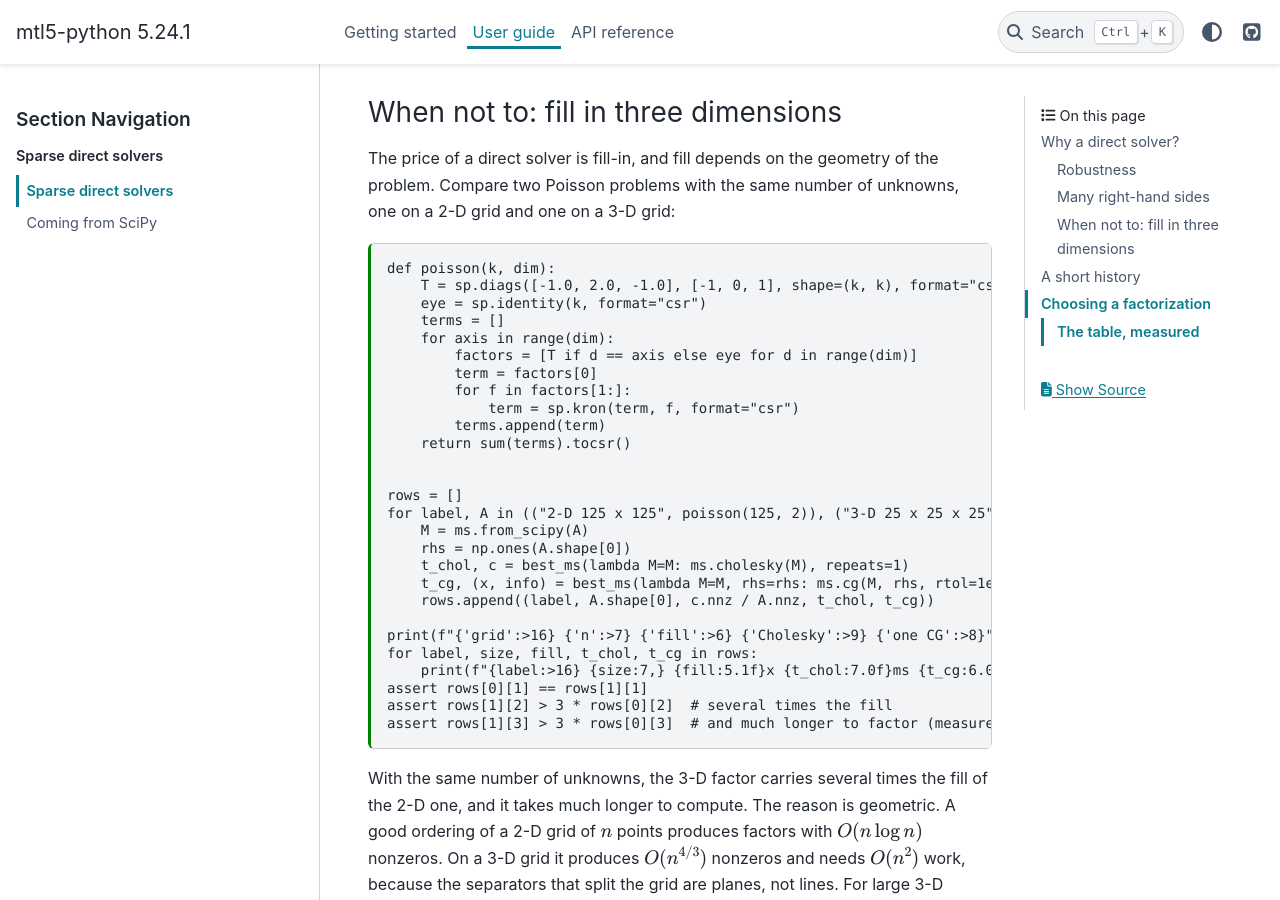
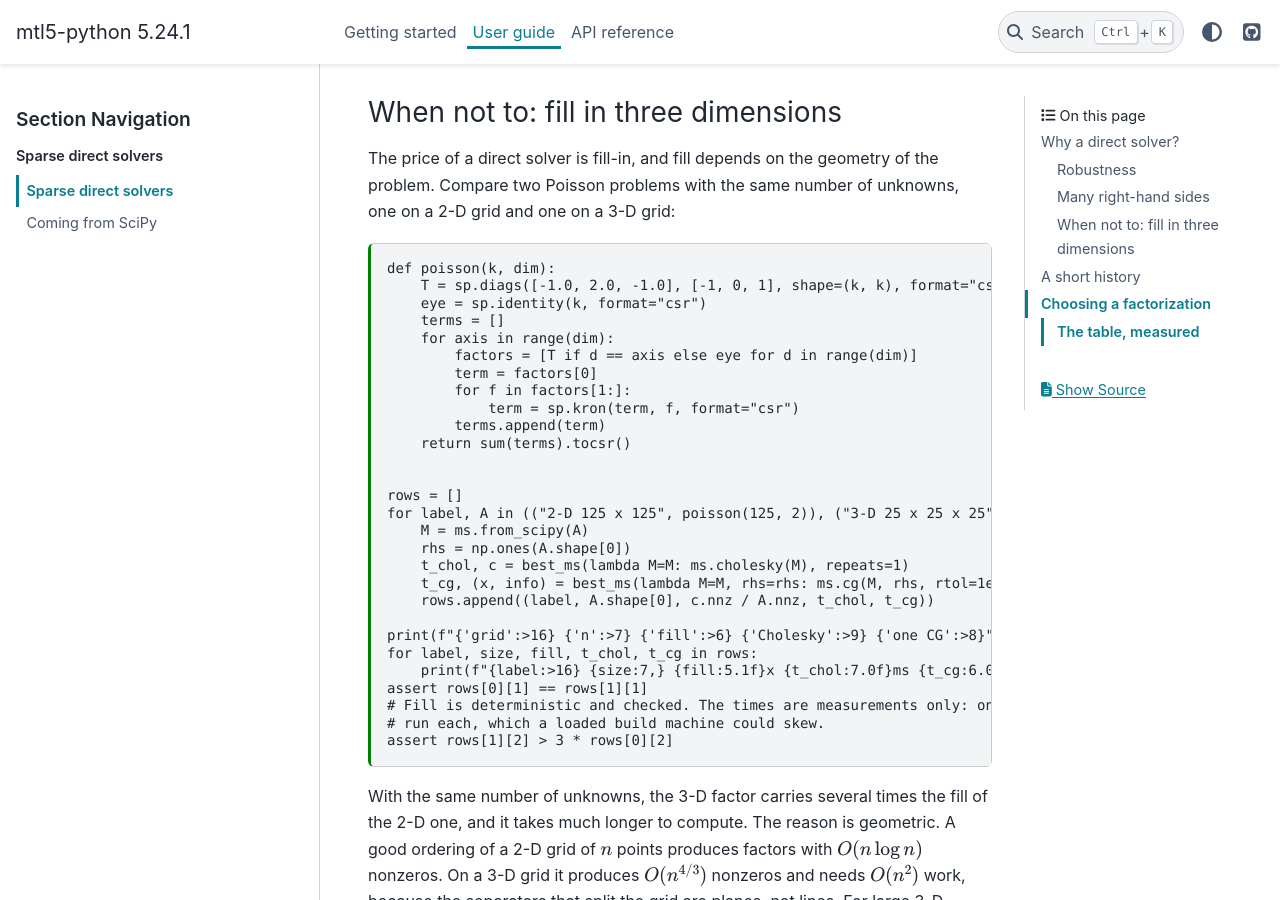
Before and after one commit to stillwater-sc/mtl5-python, a Sphinx documentation site: the page built from docs/guide/direct-solvers.md, in a window 1280 px wide and 900 px high, scrolled down 2286 px. Built offline with Sphinx 7.4.7 and the PyData theme 0.15.4, drawn with Linux system fonts in a browser that asks for light colours; pages that are not in the unit, such as notebooks, are missing from menus.

Commit message:
docs(guide): no wall-clock assertion in the docs build
The 3-D vs 2-D factorization times are single measurements; a loaded
build host could skew them and fail the build with nothing wrong. Keep
the times as printed measurements and assert only the deterministic fill
ratio.

Addresses CodeRabbit's review of #130.

Co-Authored-By: Claude Opus 5.5 <noreply@anthropic.com>

````diff
--- a/docs/guide/direct-solvers.md
+++ b/docs/guide/direct-solvers.md
@@ -143,8 +143,9 @@ print(f"{'grid':>16} {'n':>7} {'fill':>6} {'Cholesky':>9} {'one CG':>8}")
 for label, size, fill, t_chol, t_cg in rows:
     print(f"{label:>16} {size:7,} {fill:5.1f}x {t_chol:7.0f}ms {t_cg:6.0f}ms")
 assert rows[0][1] == rows[1][1]
-assert rows[1][2] > 3 * rows[0][2]  # several times the fill
-assert rows[1][3] > 3 * rows[0][3]  # and much longer to factor (measured: about 20x)
+# Fill is deterministic and checked. The times are measurements only: one
+# run each, which a loaded build machine could skew.
+assert rows[1][2] > 3 * rows[0][2]
 ```
 
 With the same number of unknowns, the 3-D factor carries several times the
````
